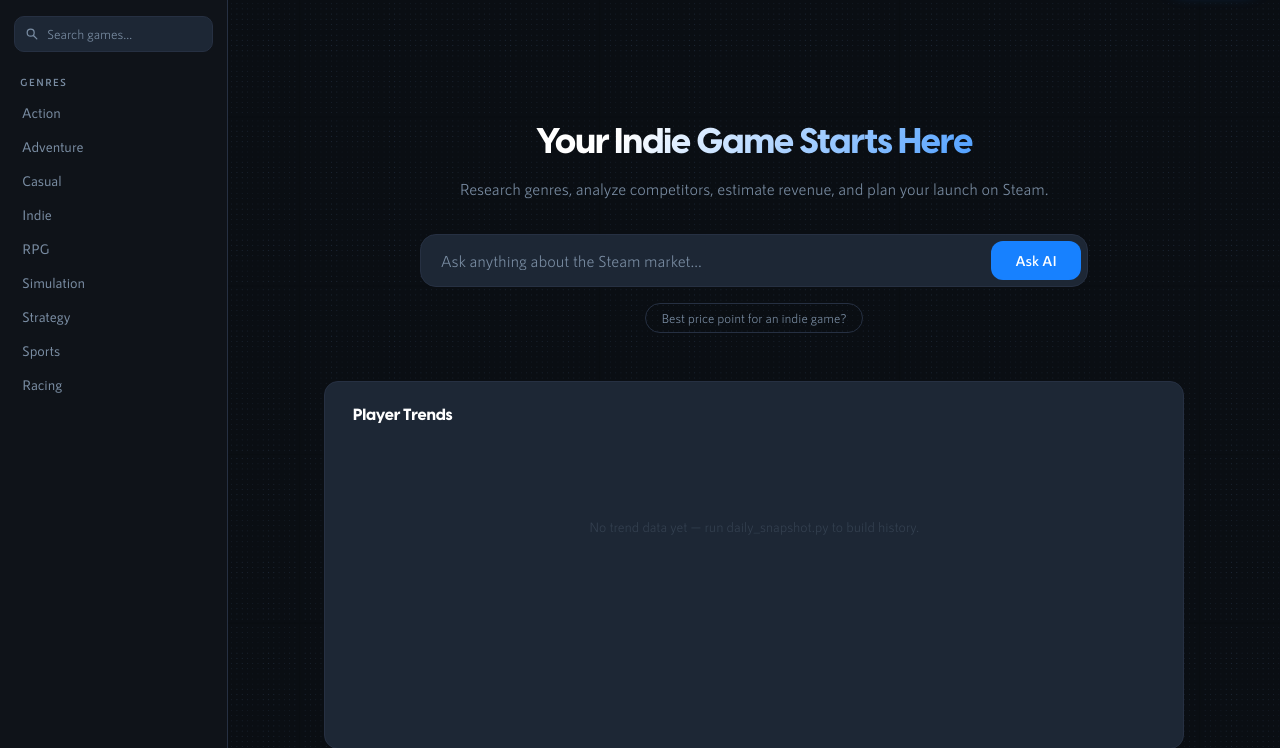
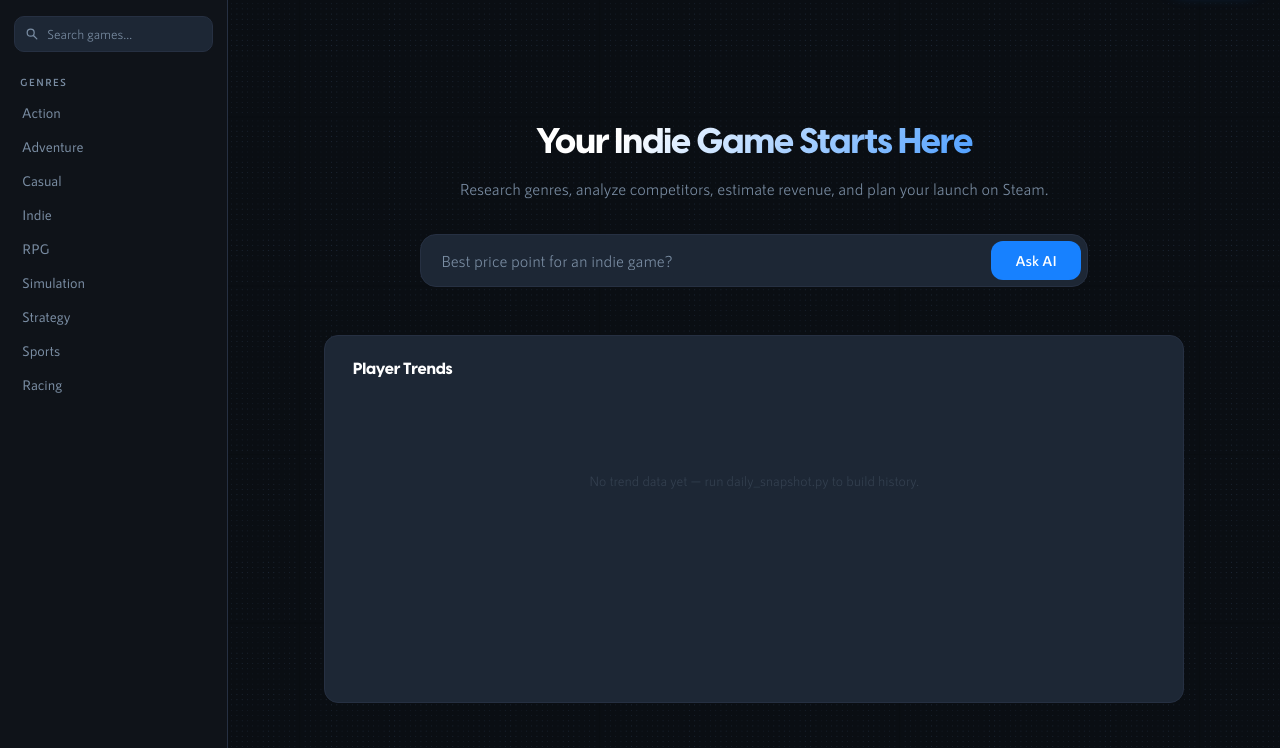
Before and after one commit to andrewmock96/Steam_Tool, a Flask app: page / in a window 1280 px wide. Shown: the part 52-800 px from the top of the page. Run offline with Flask 3, Linux system fonts and the light colour scheme; data that the repository does not hold is empty.

Commit message:
Move random suggestion into search bar placeholder
Co-Authored-By: Claude Sonnet 4.6 <noreply@anthropic.com>

```diff
--- a/static/app.js
+++ b/static/app.js
@@ -254,18 +254,10 @@ const SUGGESTIONS = [
     "What's the best genre for a solo developer?",
 ];
 
-const randomSuggestion = document.getElementById("random-suggestion");
 function setRandomSuggestion() {
-    randomSuggestion.textContent = SUGGESTIONS[Math.floor(Math.random() * SUGGESTIONS.length)];
+    heroInput.placeholder = SUGGESTIONS[Math.floor(Math.random() * SUGGESTIONS.length)];
 }
 setRandomSuggestion();
-
-randomSuggestion.addEventListener("click", () => {
-    heroInput.value = randomSuggestion.textContent;
-    heroInput.focus();
-    sendHeroMessage();
-    setRandomSuggestion();
-});
 
 // Home button
 document.getElementById("home-btn").addEventListener("click", (e) => {
--- a/static/style.css
+++ b/static/style.css
@@ -472,17 +472,7 @@ body {
 #hero-send:disabled { opacity: 0.35; cursor: not-allowed; }
 
 .suggestion-chip {
-    display: block;
-    margin: 16px auto 0;
-    padding: 6px 15px;
-    background: transparent;
-    border: 1px solid var(--border);
-    border-radius: 999px;
-    color: var(--text-muted);
-    font-family: var(--font-body);
-    font-size: 0.8rem;
-    cursor: pointer;
-    transition: all var(--ease);
+    display: none;
 }
 
 .suggestion-chip:hover {
--- a/templates/index.html
+++ b/templates/index.html
@@ -81,10 +81,9 @@
                     <h1 class="hero-title">Your Indie Game Starts Here</h1>
                     <p class="hero-sub">Research genres, analyze competitors, estimate revenue, and plan your launch on Steam.</p>
                     <div class="hero-input-wrap">
-                        <input type="text" id="hero-input" placeholder="Ask anything about the Steam market...">
+                        <input type="text" id="hero-input" placeholder="">
                         <button id="hero-send">Ask AI</button>
                     </div>
-                    <button class="suggestion-chip" id="random-suggestion"></button>
                 </div>
                 <div id="hero-response" class="hero-response hidden"></div>
 
```
